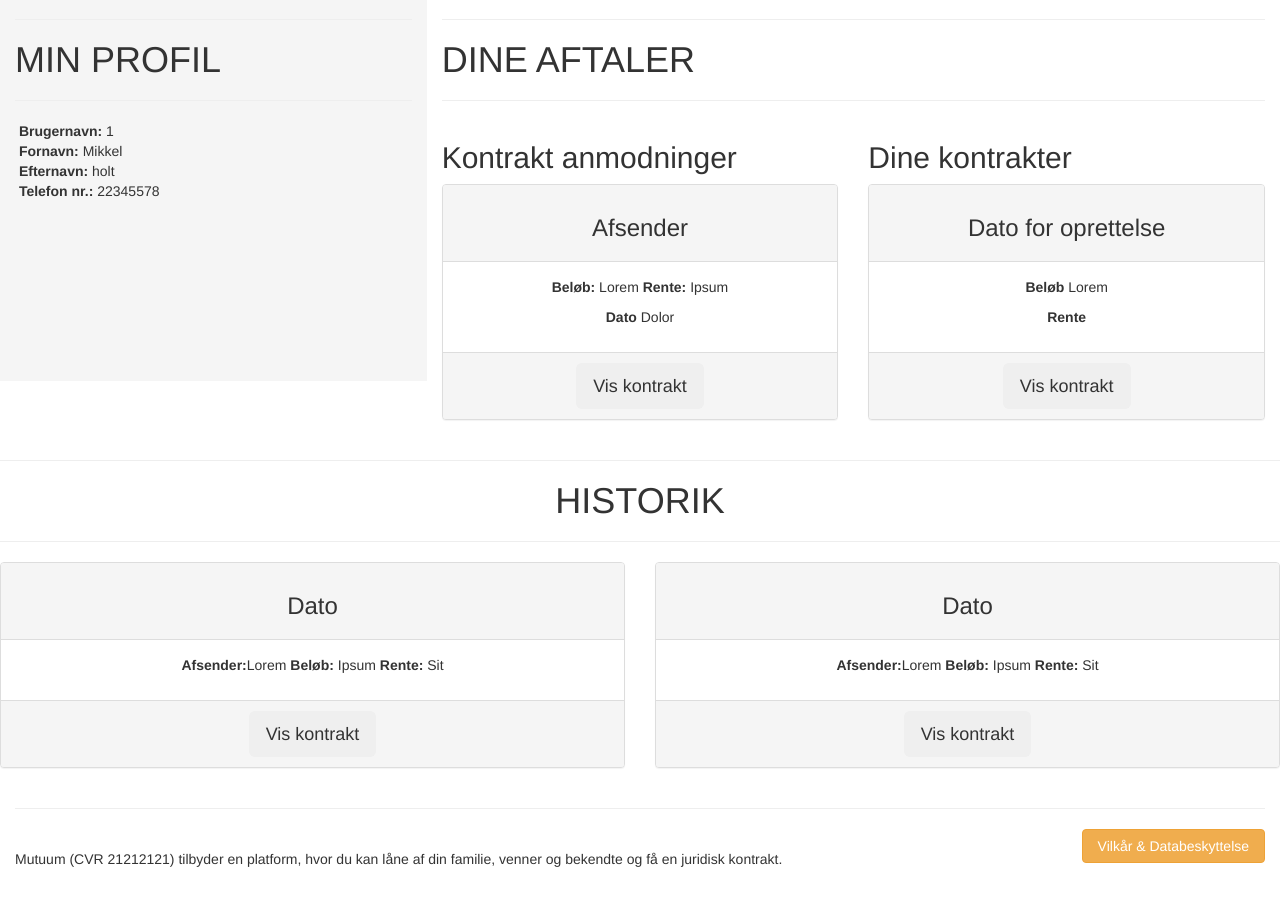
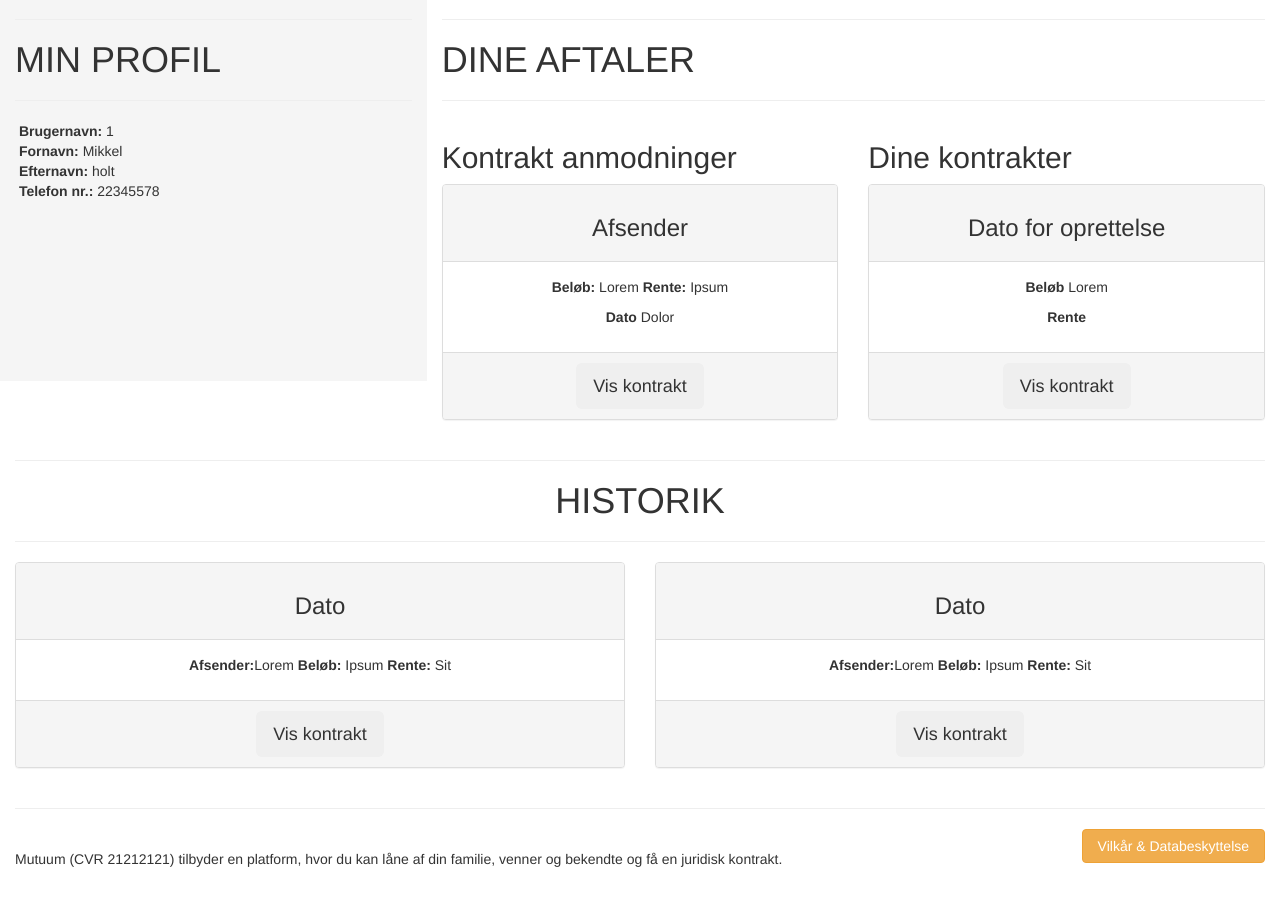
Before and after one commit to LOOP3-gr-3/endelig-LOOP, a PHP site: page /minside.php in a window 1280 px wide. Shown: the part 73-972 px from the top of the page. Run offline with PHP 8.4, Linux system fonts and the light colour scheme; a user stored in the database is signed in; data comes from the database, SQL or seed files in the repository; some libraries are stand-ins or nearby versions.

Commit message:
Update minside.php

```diff
--- a/minside.php
+++ b/minside.php
@@ -8,10 +8,12 @@ if (!isset($_SESSION)) session_start();
         background-color: whitesmoke;
     }
 </style>
-
-<div class="rox majaminprofil">
-    <div class="col-sm-12 col-lg-4 minprofilpaaminside">
-        <hr><h1>MIN PROFIL</h1><hr>
+<div class="container-fluid">
+    <div class="row majaminprofil">
+        <div class="col-xs-12 col-sm-12 col-lg-4 minprofilpaaminside">
+            <hr>
+            <h1>MIN PROFIL</h1>
+            <hr>
             <?php
             $user_id = $_SESSION['user_id'];
             $udfyld = "SELECT mail, fornavn, efternavn, mobil FROM users WHERE user_id = '$user_id'";
@@ -29,10 +31,12 @@ if (!isset($_SESSION)) session_start();
             <br><br><br><br><br><br><br><br>
         </div>
         <!-- Mine aftaler sektionen -->
-    <div class="col-sm-12 col-lg-8">
-    <hr><h1>DINE AFTALER</h1><hr>
+        <div class="col-xs-12 col-sm-12 col-lg-8">
+            <hr>
+            <h1>DINE AFTALER</h1>
+            <hr>
         </div>
-    <div class="col-sm-12 col col-lg-4 majakontraktertildig">
+        <div class="col-xs-12 col-sm-12 col col-lg-4 majakontraktertildig">
             <h2>Kontrakt anmodninger</h2>
             <div class="panel panel-default text-center">
                 <div class="panel-heading">
@@ -49,7 +53,7 @@ if (!isset($_SESSION)) session_start();
             </div>
         </div>
 
-    <div class="col-sm-12 col-lg-4 majaoprettet">
+        <div class="col-xs-12 col-sm-12 col-lg-4 majaoprettet">
             <h2>Dine kontrakter</h2>
             <div class="panel panel-default text-center">
                 <div class="panel-heading">
@@ -67,30 +71,32 @@ if (!isset($_SESSION)) session_start();
     </div>
 
     <div class="row majahistorikaftaler">
-    <div class="col-sm-12 text-center">
-    <hr><h1>HISTORIK</h1><hr>
+        <div class="col-xs-12 col-sm-12 text-center">
+            <hr>
+            <h1>HISTORIK</h1>
+            <hr>
         </div>
 
-    <div class="col-sm-12 col-lg-6">
+        <div class="col-xs-12 col-sm-12 col-lg-6">
             <div class="panel panel-default text-center">
                 <div class="panel-heading">
                     <h3>Dato</h3>
                 </div>
                 <div class="panel-body">
-                   <p><strong>Afsender:</strong>Lorem   <strong>Beløb:</strong> Ipsum       <strong>Rente:</strong> Sit</p>
+                    <p><strong>Afsender:</strong>Lorem <strong>Beløb:</strong> Ipsum <strong>Rente:</strong> Sit</p>
                 </div>
                 <div class="panel-footer">
                     <button class="btn btn-lg">Vis kontrakt</button>
                 </div>
             </div>
         </div>
-    <div class="col-sm-12 col-lg-6">
+        <div class="col-xs-12 col-sm-12 col-lg-6">
             <div class="panel panel-default text-center">
                 <div class="panel-heading">
                     <h3>Dato</h3>
                 </div>
                 <div class="panel-body">
-                    <p><strong>Afsender:</strong>Lorem   <strong>Beløb:</strong> Ipsum       <strong>Rente:</strong> Sit</p>
+                    <p><strong>Afsender:</strong>Lorem <strong>Beløb:</strong> Ipsum <strong>Rente:</strong> Sit</p>
                 </div>
                 <div class="panel-footer">
                     <button class="btn btn-lg">Vis kontrakt</button>
@@ -99,6 +105,7 @@ if (!isset($_SESSION)) session_start();
         </div>
 
     </div>
+</div>
 
 <?php
 require_once("includes/footer.php");
```
Lines whose indentation alone changed are shown as unchanged.
